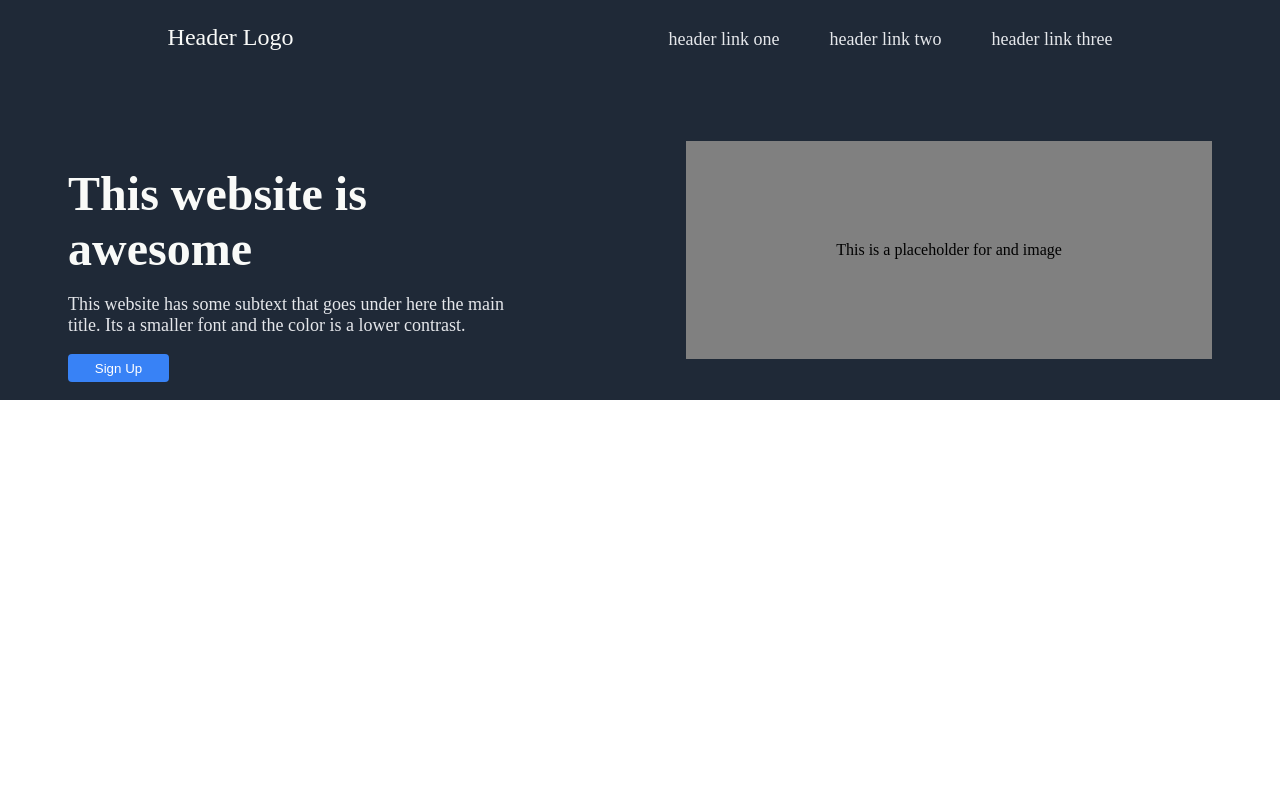
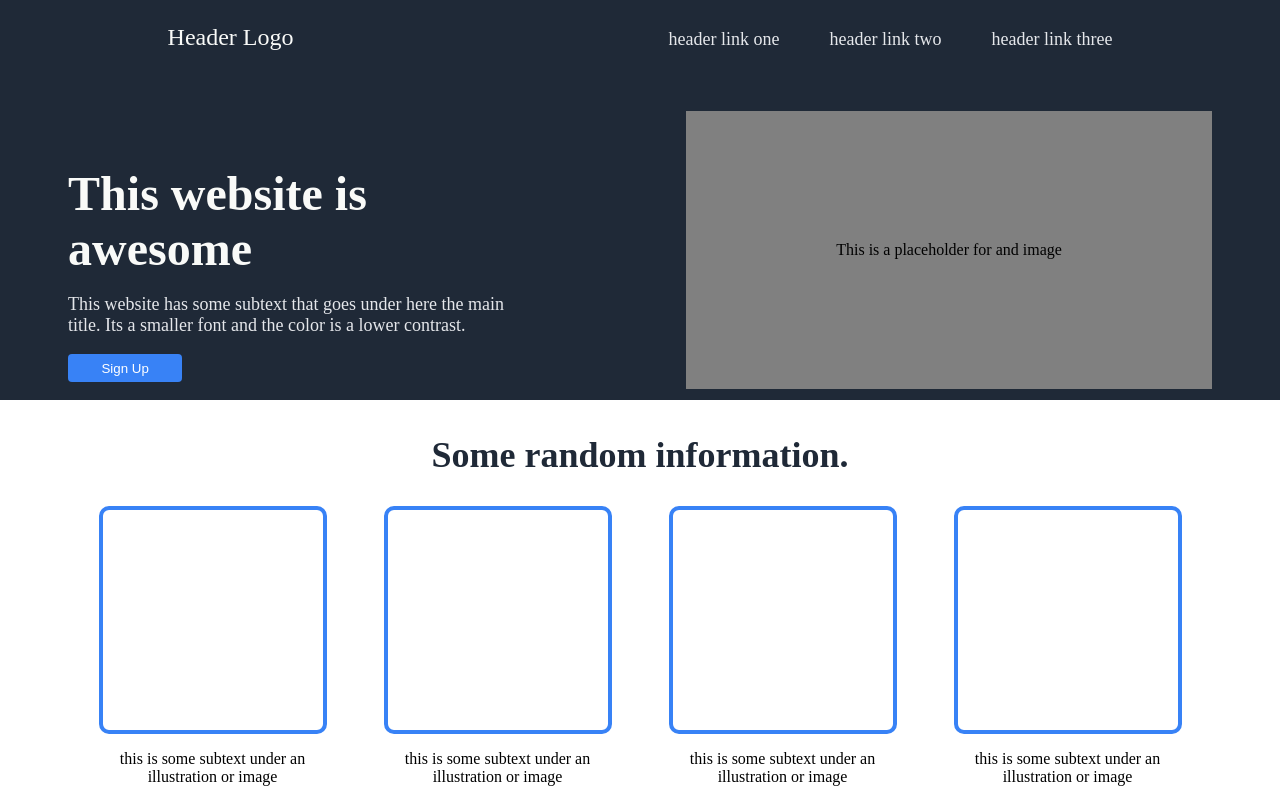
Before and after one commit to wes171/Landing-Page, a plain HTML site: page index.html in a window 1280 px wide. Drawn offline with Linux system fonts and the light colour scheme.

Commit message:
add content and styling to second section of page

```diff
--- a/index.html
+++ b/index.html
@@ -29,5 +29,26 @@
    </div>
  </div>
 
+ <p class="heading2">Some random information.</p>
+ <div class="boxcon">
+  <div class="boxt">
+    <div class="box"></div>
+    <p>this is some subtext under an illustration or image</p>
+  </div>
+  <div class="boxt">
+    <div class="box"></div>
+    <p>this is some subtext under an illustration or image</p>
+  </div>
+  <div class="boxt">
+    <div class="box"></div>
+    <p>this is some subtext under an illustration or image</p>
+  </div>
+  <div class="boxt">
+    <div class="box"></div>
+    <p>this is some subtext under an illustration or image</p>
+  </div>
+
+ </div>
+
 </body>
 </html>
--- a/style.css
+++ b/style.css
@@ -68,7 +68,7 @@ a:link {
 button {
     background-color: #3882F6;
     border: none;
-    padding: .5em 2em;
+    padding: .5em 2.5em;
     border-radius: 4px;
     width: auto;
     color: white;
@@ -81,6 +81,44 @@ button:hover{
 
 .pimage {
     background-color: grey;
-    padding: 100px 150px;
+    padding: 130px 150px;
     margin-right: -100px;
 }
+
+.boxcon{
+    display: flex;
+    height: 37vh;
+    justify-content: center;
+    align-items: center;
+    gap: 35px;
+}
+
+.box {
+    border: solid 4px #3882F6;
+    border-radius: 10px;
+    padding: 110px;
+}
+
+.boxt{
+    display: flex;
+    flex-direction: column;
+    height: 300px;
+    max-width: 250px;
+    align-items: center;
+    justify-content: center;
+    flex-wrap: wrap;
+    text-align: center;
+}
+
+
+
+.heading2 {
+    display: flex;
+    justify-content: center;
+    align-items: center;
+    font-size: 36px;
+    font-weight: 800;
+    color:  #1F2937;
+    height: 30px;
+    margin-top: 40px;
+}
```
